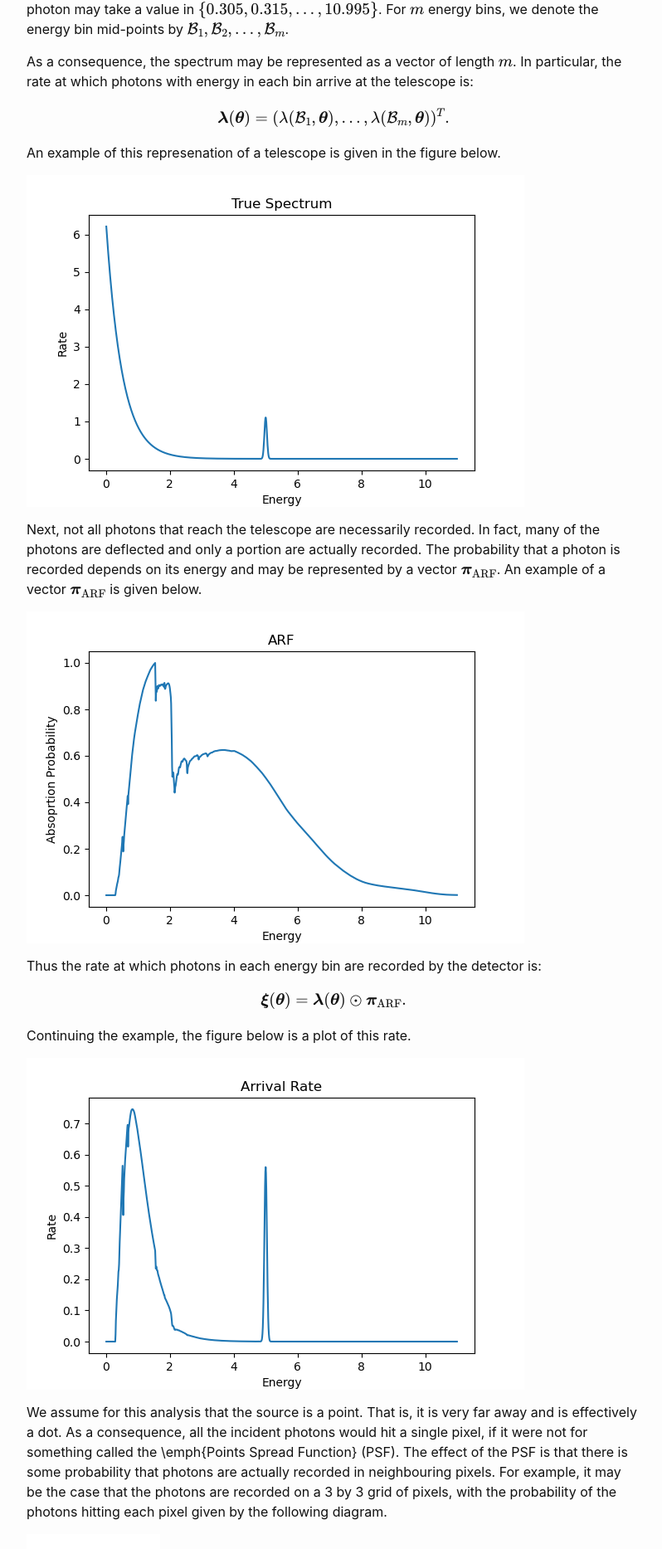
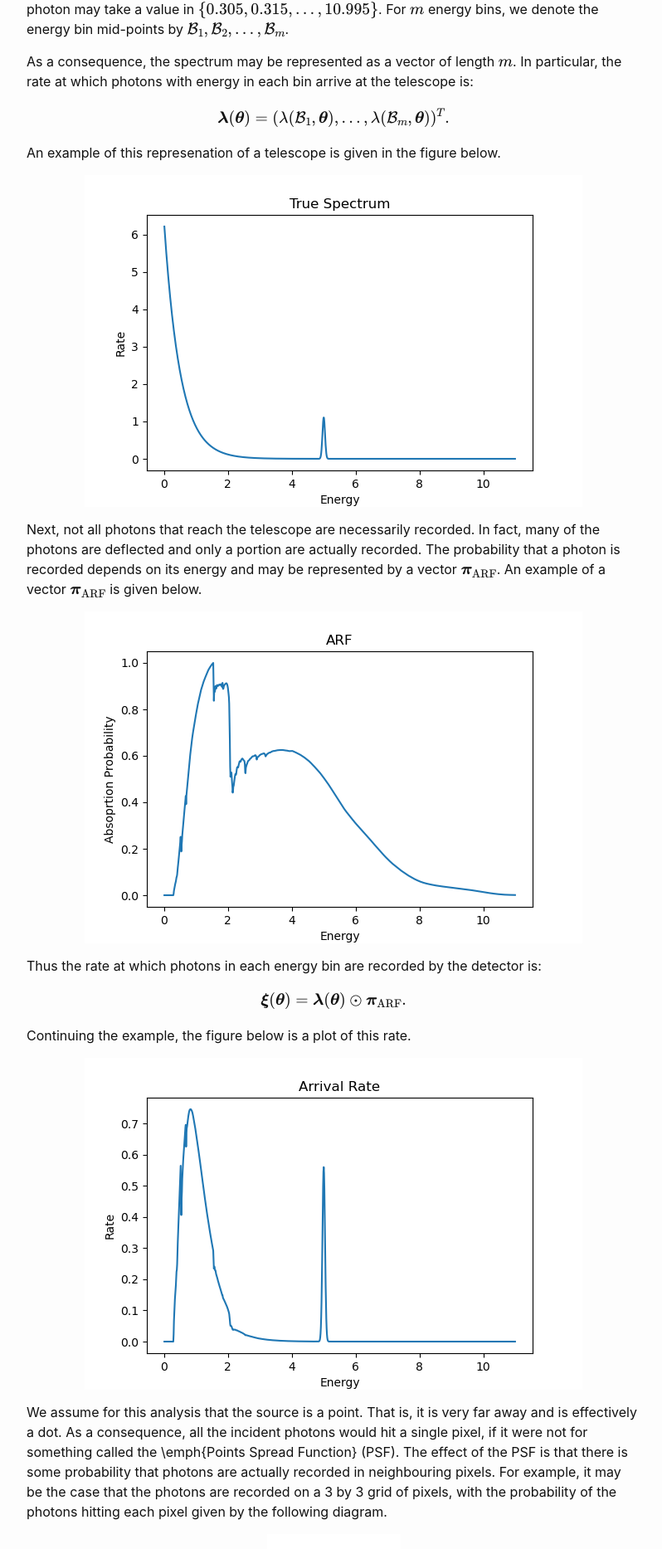
Before and after one commit to mckimmh/mckimmh.github.io, a Jekyll site: the page built from _posts/2023-10-04-pymc-bayesian-spectral-model.md, in a window 1280 px wide. Shown: the part 959-2826 px from the top of the page at 83% size, without its empty margins (238-1036 px from the left). Built offline with Jekyll 4.4.1, drawn with Linux system fonts in a browser that asks for light colours; formulas are drawn with MathJax 3.

Commit message:
center images

```diff
--- a/_posts/2023-10-04-pymc-bayesian-spectral-model.md
+++ b/_posts/2023-10-04-pymc-bayesian-spectral-model.md
@@ -28,11 +28,15 @@ $$
 
 An example of this represenation of a telescope is given in the figure below.
 
+{:refdef: style="text-align: center;"}
 ![Spectrum](/assets/images/pymc_post/true_spec.png)
+{: refdef}
 
 Next, not all photons that reach the telescope are necessarily recorded. In fact, many of the photons are deflected and only a portion are actually recorded. The probability that a photon is recorded depends on its energy and may be represented by a vector $$\boldsymbol{\pi}_{\text{ARF}}$$. An example of a vector $$\boldsymbol{\pi}_{\text{ARF}}$$ is given below.
 
+{:refdef: style="text-align: center;"}
 ![ARF](/assets/images/pymc_post/arf.png)
+{: refdef}
 
 Thus the rate at which photons in each energy bin are recorded by the detector is:
 
@@ -42,11 +46,15 @@ $$
 
 Continuing the example, the figure below is a plot of this rate.
 
+{:refdef: style="text-align: center;"}
 ![arrival_rate](/assets/images/pymc_post/arrival_rate.png)
+{: refdef}
 
 We assume for this analysis that the source is a point. That is, it is very far away and is effectively a dot. As a consequence, all the incident photons would hit a single pixel, if it were not for something called the \emph{Points Spread Function} (PSF). The effect of the PSF is that there is some probability that photons are actually recorded in neighbouring pixels. For example, it may be the case that the photons are recorded on a 3 by 3 grid of pixels, with the probability of the photons hitting each pixel given by the following diagram.
 
+{:refdef: style="text-align: center;"}
 ![psf](/assets/images/pymc_post/psf.png)
+{: refdef}
 
 The PSF creates categories of pixels; all pixels in the same category have the same probability that a photon gets deflected into that pixel. Let $$\boldsymbol{\pi}_{\text{PSF}}$$ be a vector, with $$\boldsymbol{\pi}_{\text{PSF}}(k)$$ the probability that a photon is recorded in a *single* pixel of category $$k$$. For the example above, we have $$\boldsymbol{\pi}_{\text{PSF}} = [0.90, 0.015, 0.01]$$. For a single pixel in category $$k$$, the rate at which photons in each energy bin are recorded by the detector is
 
```
